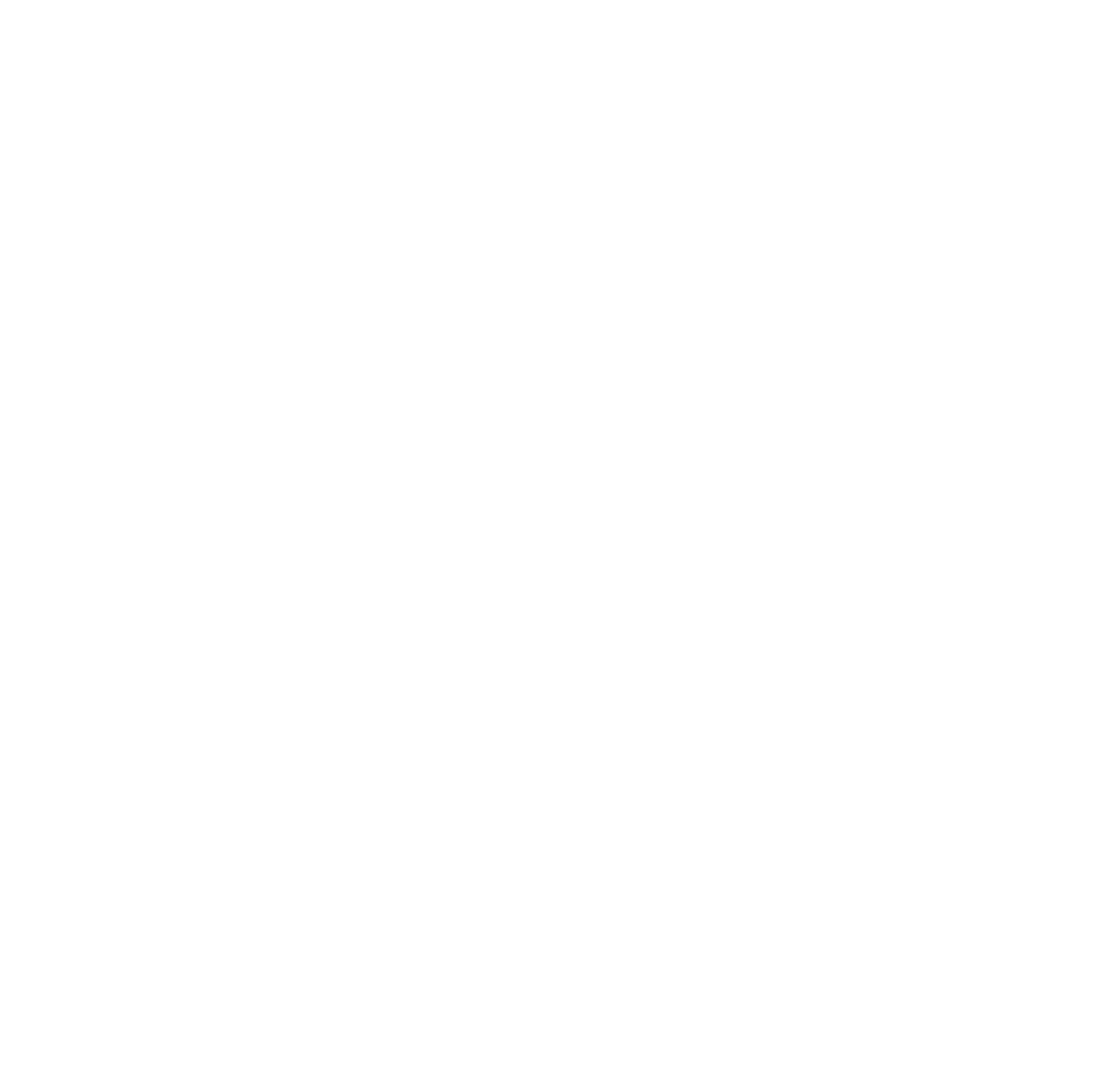
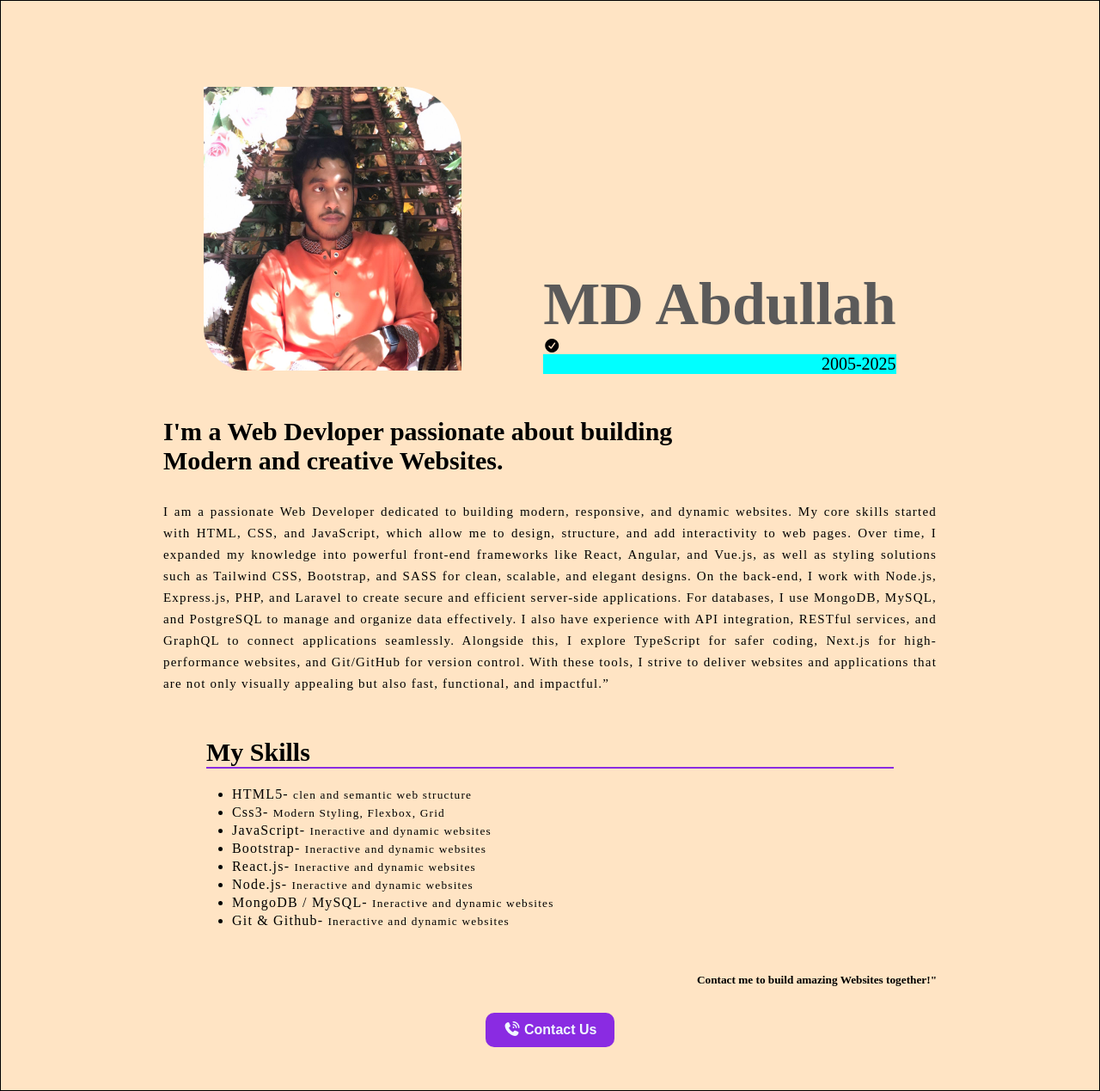
Before and after one commit to abdullah01846/My-project-1, a plain HTML site: page index.html in a window 1280 px wide. Shown: the whole page at 86% size. Before the commit the page ends 800 px from the top, so only its background shows below. Drawn offline with Linux system fonts and the light colour scheme.

Commit message:
website compiled not a responsive

```diff
--- a/index.html
+++ b/index.html
@@ -4,9 +4,70 @@
     <meta charset="UTF-8">
     <meta name="viewport" content="width=device-width, initial-scale=1.0">
     <title>My 1-10 project-1</title>
+
+    <!-- css link  -->
     <link rel="stylesheet" href="./style.css">
+
+    <!-- icon Cdn -->
+     <link rel="stylesheet" href="https://cdnjs.cloudflare.com/ajax/libs/font-awesome/7.0.1/css/all.min.css" integrity="sha512-2SwdPD6INVrV/lHTZbO2nodKhrnDdJK9/kg2XD1r9uGqPo1cUbujc+IYdlYdEErWNu69gVcYgdxlmVmzTWnetw=="
+     crossorigin="anonymous" referrerpolicy="no-referrer" />
+
 </head>
 <body>
+    <main>
+        <div class="container">
+            <div class="content">
+                <!-- Top section -->
+                <section class="top_section">
+                     <div class="img_section">
+                         <img src="imag/My picture.jpg" alt="">
+                     </div>
+                     <div>
+                          <h1>MD Abdullah</h1> <i class="fa-solid fa-circle-check lcon"></i>
+                          <h4>2005-2025</h4>
+                     </div>
+                </section>
 
+                <!-- about section -->
+                 <section class="about_section">
+                     <h2>I'm a Web Devloper passionate about building <br>
+                        Modern and creative Websites.</h2>
+                     <p>I am a passionate Web Developer dedicated to building
+                         modern, responsive, and dynamic websites. My core
+                          skills started with HTML, CSS, and JavaScript,
+                          which allow me to design, structure, and add
+                           interactivity to web pages. Over time, I
+                            expanded my knowledge into powerful front-end frameworks like React, Angular, and Vue.js, as well as styling solutions such as Tailwind CSS, Bootstrap, and SASS for clean, scalable, and elegant designs. On the back-end, I work with Node.js, Express.js, PHP, and Laravel to create secure and efficient server-side applications. For databases, I use MongoDB, MySQL, and PostgreSQL to manage and organize data effectively. I also have experience with API integration, RESTful services, and GraphQL to connect applications seamlessly. Alongside this, I explore TypeScript for safer coding, Next.js for high-performance websites, and Git/GitHub for version control. With these tools, I strive to deliver websites and applications that are not only visually appealing but also fast, functional, and impactful.”
+</p>
+                 </section>
+
+                 <!-- skills section -->
+                  <section class="skills_section">
+                    <h3>My Skills</h3>
+                    <ul>
+                        <li>HTML5- <span><small>clen and semantic web structure </small></span></li>
+                        <li>Css3- <span><small>Modern Styling, Flexbox, Grid</small></span></li>
+                        <li>JavaScript- <span><small>Ineractive and dynamic websites</small></span></li>
+                        <li>Bootstrap- <span><small>Ineractive and dynamic websites</small></span></li>
+                        <li>React.js- <span><small>Ineractive and dynamic websites</small></span></li>
+                        <li>Node.js- <span><small>Ineractive and dynamic websites</small></span></li>
+                        <li>MongoDB / MySQL- <span><small>Ineractive and dynamic websites</small></span></li>
+                        <li>Git & Github- <span><small>Ineractive and dynamic websites</small></span></li>
+                    </ul>
+                  </section>
+
+                  <!-- footer section -->
+                   <footer>
+                        <h5>Contact me to build amazing Websites together!"</h5>
+                       <div class="btn_container">
+                         <button class="btn"><i class="fa-solid fa-phone-volume"></i> Contact Us</button>
+                       </div>
+                   </footer>
+
+
+
+            </div>
+        </div>
+    </main>
 </body>
 </html>
--- a/style.css
+++ b/style.css
@@ -0,0 +1,116 @@
+*{
+    margin: 0;
+    padding: 0;
+    box-sizing: border-box;
+}
+
+.container{
+    min-height: 100vh;
+    background-color: bisque;
+    border: 1px solid black;
+}
+.content{
+   max-width: 900px;
+   margin: 0 auto;
+}
+              /* Top section style */
+
+ .top_section{
+    display: flex;
+    justify-content: space-around;
+    margin-top: 100px;
+    align-items: end;
+ }
+
+ .top_section
+ img{
+    width: 300px;
+    height: 330px;
+    border-radius: 0px 70px 0px 50px;
+
+ }
+ .top_section h1{
+    font-size: 70px;
+    font-weight: bold;
+    align-items: end;
+    color: rgb(91, 90, 90);
+
+ }
+
+ .top_section h4{
+    font-size: 20px;
+    font-weight: 400;
+    text-align: end;
+    background-color: aqua;
+
+ }
+
+                 /* About section Style */
+
+ .about_section{
+    margin-top: 50px;
+ }
+
+ .about_section h2{
+    font-size: 30px;
+    margin-bottom: 30px;
+ }
+ .about_section p{
+    font-size: 15px;
+    line-height: 25px;
+    letter-spacing: 1.2px;
+    text-align: justify;
+ }
+
+
+
+               /* Skills Section */
+.skills_section{
+    margin: 50px;
+
+}
+.skills_section h3{
+    font-size: 30px;
+    margin-bottom: 20px;
+    border-bottom: 2px solid blueviolet;
+
+}
+
+.skills_section ul{
+    line-height: 20px;
+    letter-spacing: 1.2px;
+    margin-left: 30px;
+}
+
+                   /* footer section */
+footer{
+    text-align: end;
+    margin-bottom: 50px;
+}
+
+.btn_container{
+    display: flex;
+    justify-content: center;
+    margin-top: 30px;
+}
+
+.btn{
+    width: 150px;
+    height: 40px;
+    border-radius: 10px;
+    border: none;
+    background-color: blueviolet;
+    font-size: 16px;
+    font-weight: 600;
+    color: aliceblue;
+    transition: all;
+    transition-duration: 1s;
+    transition-delay: 0.1s;
+    transition-timing-function: ease-in-out;
+
+}
+.btn:hover{
+    background-color: black;
+    color: aqua;
+
+}
```
Also changed, not shown: imag/My picture.jpg (added).
